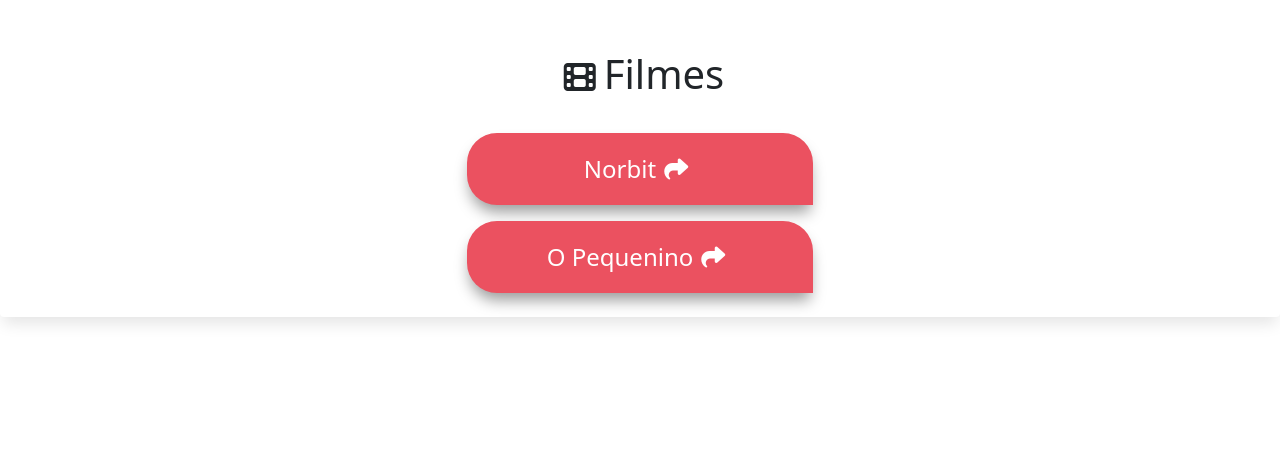
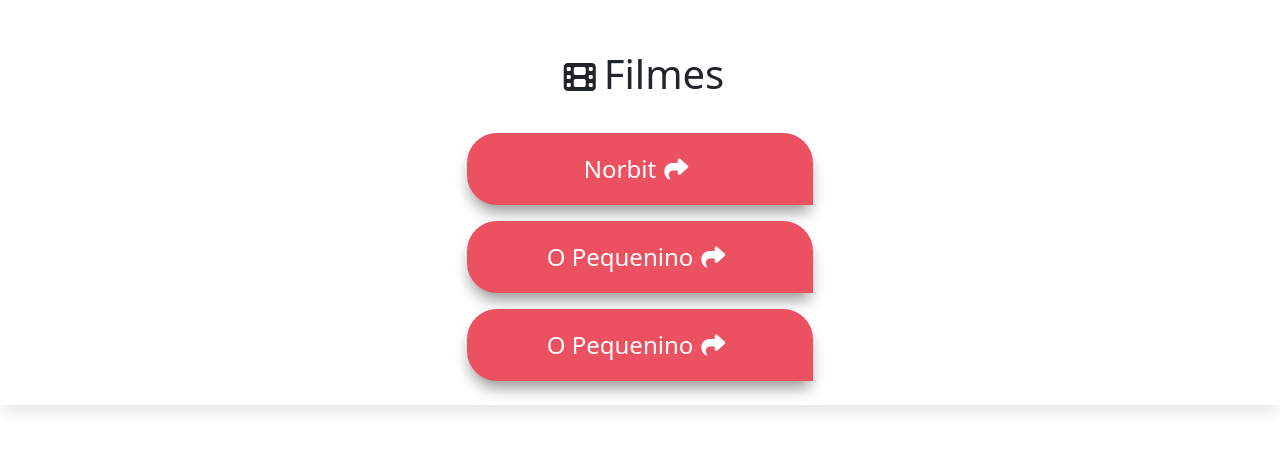
Before and after one commit to ericksilverio10/movie-project, a plain HTML site: page index.html in a window 1280 px wide. Drawn offline with nearby package versions, Linux system fonts and the light colour scheme.

Commit message:
Update index.html

```diff
--- a/index.html
+++ b/index.html
@@ -38,6 +38,7 @@
         <div class="card-body d-flex flex-column">
             <a class="btn m-2" target="_blank" href="https://drive.google.com/file/d/1UkgrI-fM6rOAHmFEaABtJQP_Lx6jantD/view?fbclid=IwAR3c0zVYnzIr4rA8jjnrs8PH2Fb-qmjBXrila3rv-B9byz1zJ5bZho5J62M">Norbit<i class="fas fa-share"></i></a>
             <a class="btn m-2" target="_blank" href="https://drive.google.com/file/d/1UvzS8IVRuT_uHRoYysFm3pVXRzSOkh92/view">O Pequenino<i class="fas fa-share"></i></a>
+            <a class="btn m-2" target="_blank" href="https://drive.google.com/file/d/1UvzS8IVRuT_uHRoYysFm3pVXRzSOkh92/view">O Pequenino<i class="fas fa-share"></i></a>
     </div>
 
 </body>
```
